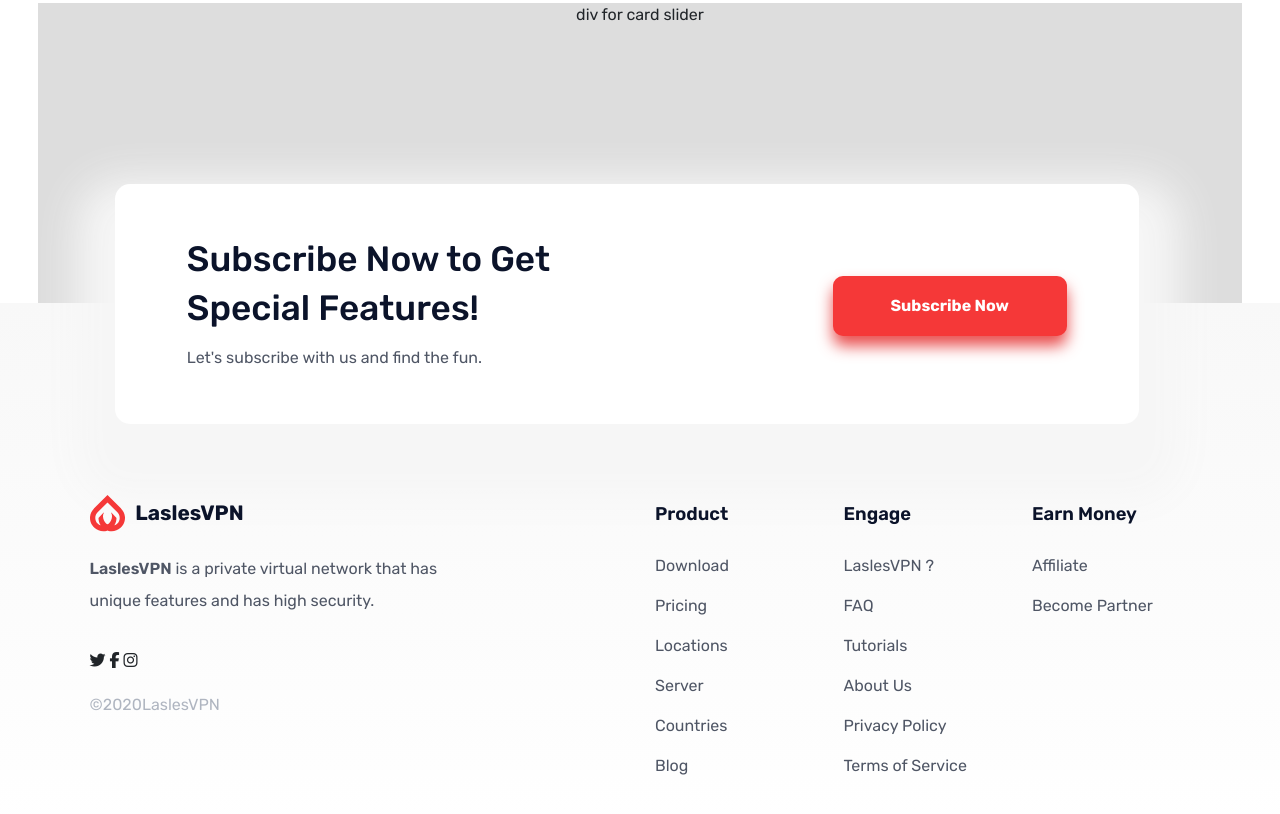
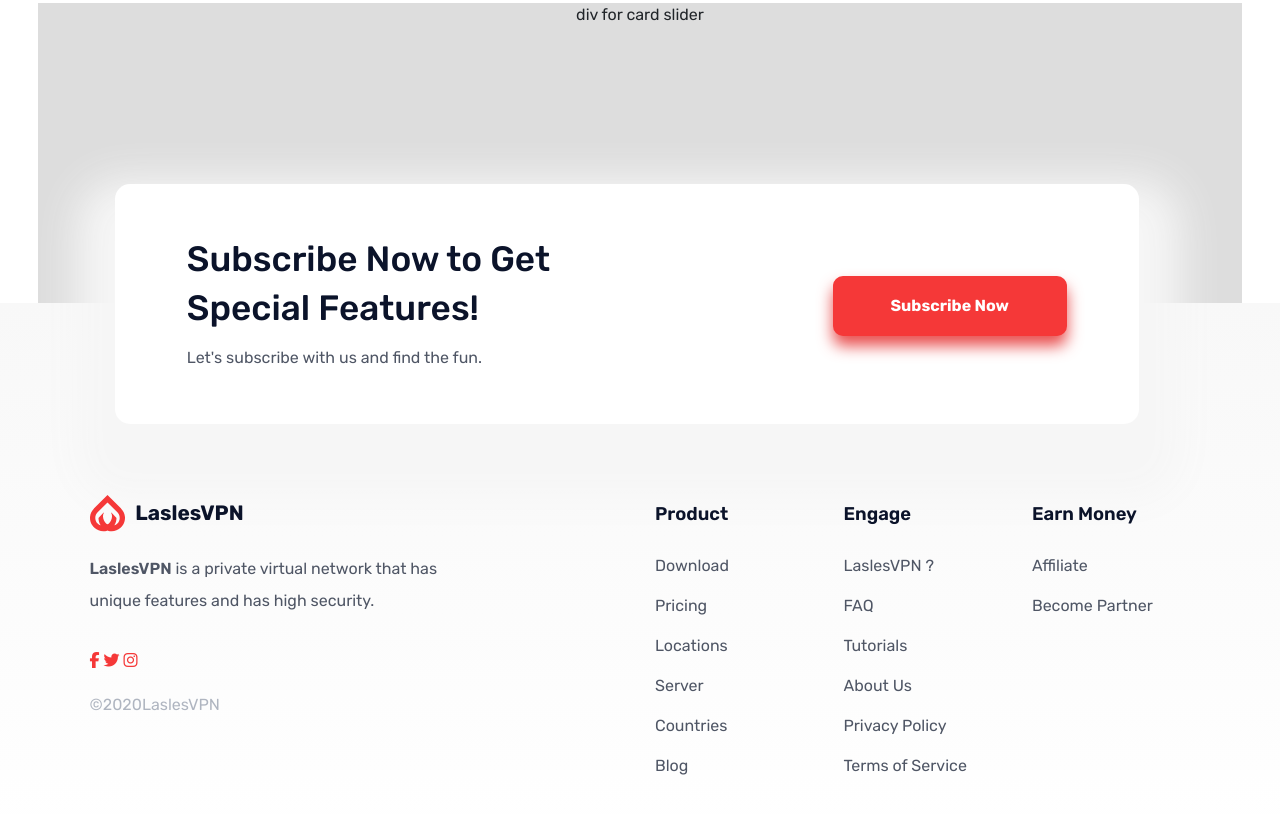
Before and after one commit to AjulibeChiemela/Figma-Landing-Page-Freebie, a plain HTML site: page index.html in a window 1280 px wide. Shown: the part 4035-4849 px from the top of the page. Drawn offline with nearby package versions, Linux system fonts and the light colour scheme.

Commit message:
Site worked on in 2020. Commiting in 2022

```diff
--- a/index.html
+++ b/index.html
@@ -226,8 +226,10 @@
                 <a class="sameline" href=""><img class="logo-img" src="images/Standard Collection 27.svg" alt=""><span class="logo-text">LaslesVPN</span></a>
                 <p><span class="to-be-bold">LaslesVPN</span> is a private virtual network that has unique features and has high security.</p>
                 <div>
+                    <i class="fab fa-facebook-f foot-icon"></i>
+
                     <i class="fab fa-twitter foot-icon"></i>
-                    <i class="fab fa-facebook-f foot-icon"></i>
+
                     <i class="fab fa-instagram foot-icon"></i>
                 </div>
                 <p class="foot">©2020LaslesVPN</p>
--- a/styles.css
+++ b/styles.css
@@ -385,3 +385,7 @@
 .foot{
     color: #AFB5C0;
 }
+
+.foot-icon{
+    color: #F53838;
+}
```
